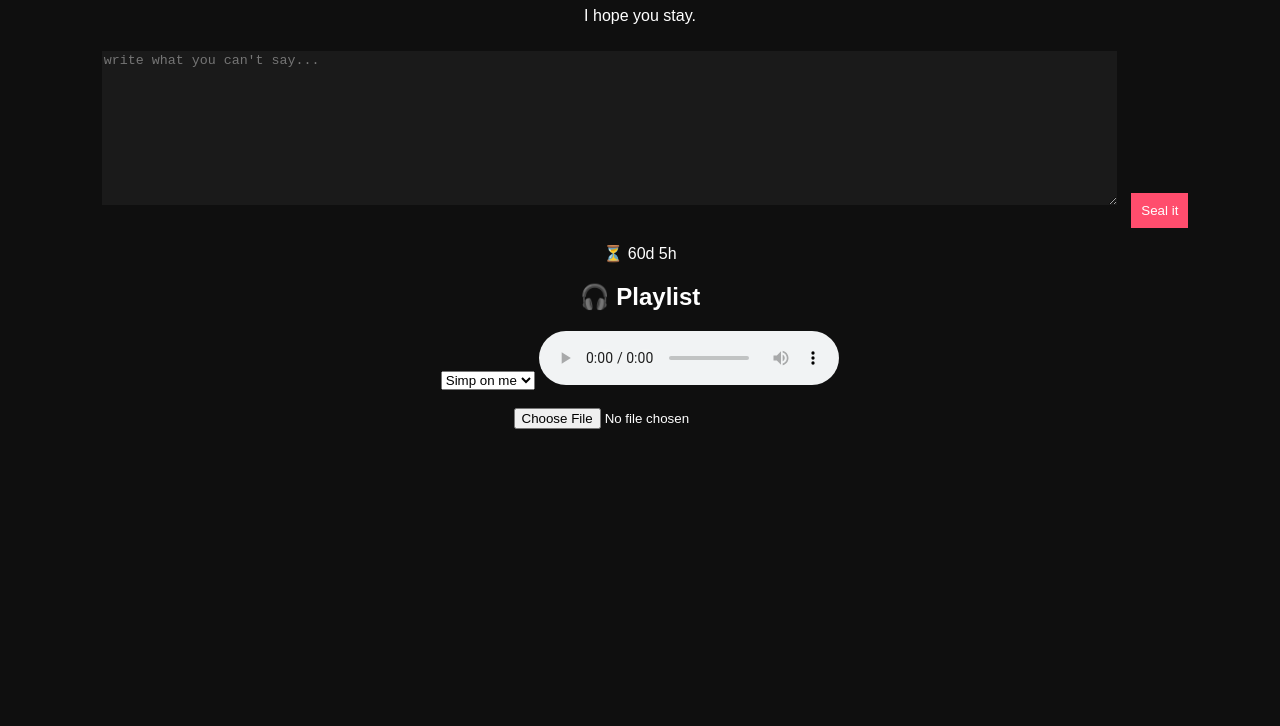
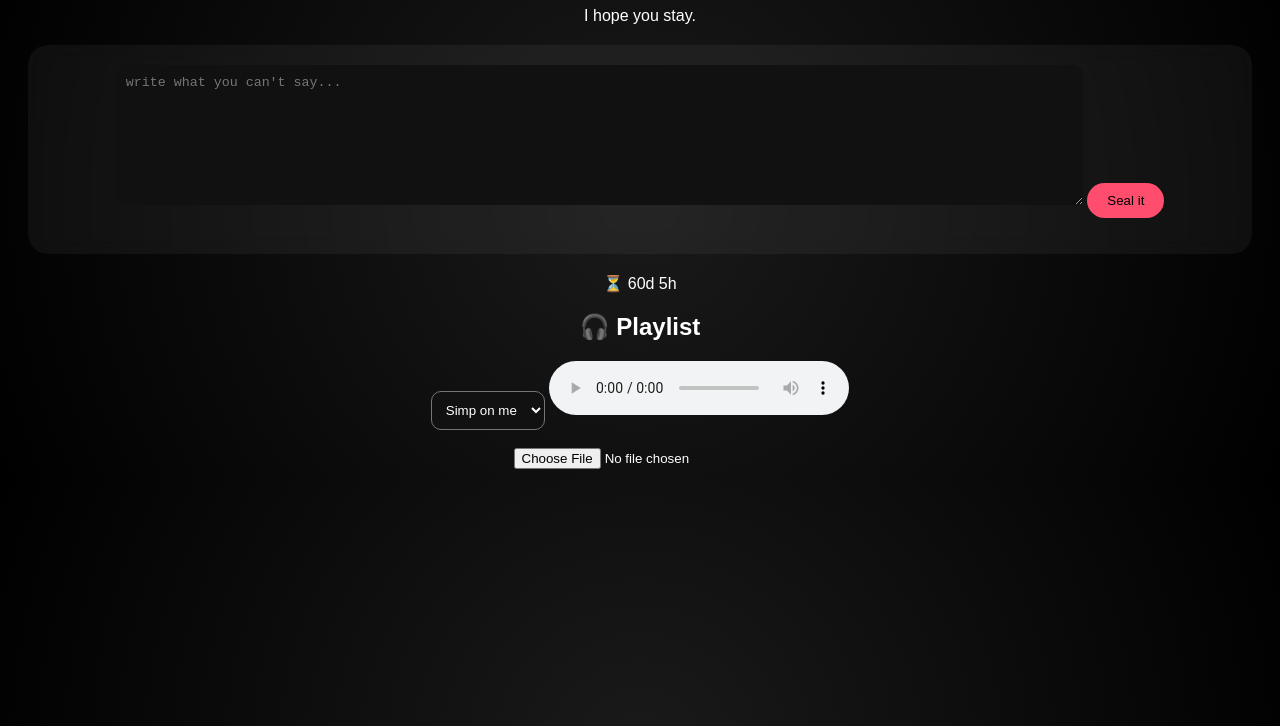
Before and after one commit to lucasdeeangelo-debug/Our-space-my-dear-avacado-pancacaaaaa, a website: page public/her.html in a window 1280 px wide. Shown: the part 74-800 px from the top of the page. Drawn offline with Linux system fonts and the light colour scheme; no server answers.

Commit message:
Update style.css

```diff
--- a/public/style.css
+++ b/public/style.css
@@ -1,26 +1,58 @@
-body {
-  background: #0f0f0f;
-  color: white;
-  font-family: sans-serif;
-  text-align: center;
+body{
+background: radial-gradient(circle,#1a1a1a,#000);
+color:white;
+font-family:sans-serif;
+text-align:center;
+animation: fade 1s ease;
 }
 
-.container {
-  margin-top: 100px;
+@keyframes fade{
+from{opacity:0; transform:translateY(10px);}
+to{opacity:1; transform:translateY(0);}
 }
 
-textarea {
-  width: 80%;
-  height: 150px;
-  margin: 10px;
-  background: #1a1a1a;
-  color: white;
-  border: none;
+.box{
+background:rgba(255,255,255,0.05);
+padding:20px;
+margin:20px;
+border-radius:20px;
+backdrop-filter: blur(10px);
 }
 
-button {
-  padding: 10px;
-  background: #ff4d6d;
-  border: none;
-  color: white;
+textarea{
+width:80%;
+height:120px;
+background:#111;
+color:white;
+border:none;
+border-radius:10px;
+padding:10px;
 }
+
+button{
+background:#ff4d6d;
+border:none;
+padding:10px 20px;
+border-radius:20px;
+cursor:pointer;
+}
+
+.note{
+background:#111;
+margin:10px;
+padding:10px;
+border-radius:10px;
+transition:0.3s;
+}
+
+.blur{
+filter:blur(8px);
+opacity:0.5;
+}
+
+select{
+padding:10px;
+border-radius:10px;
+background:#111;
+color:white;
+}
```
